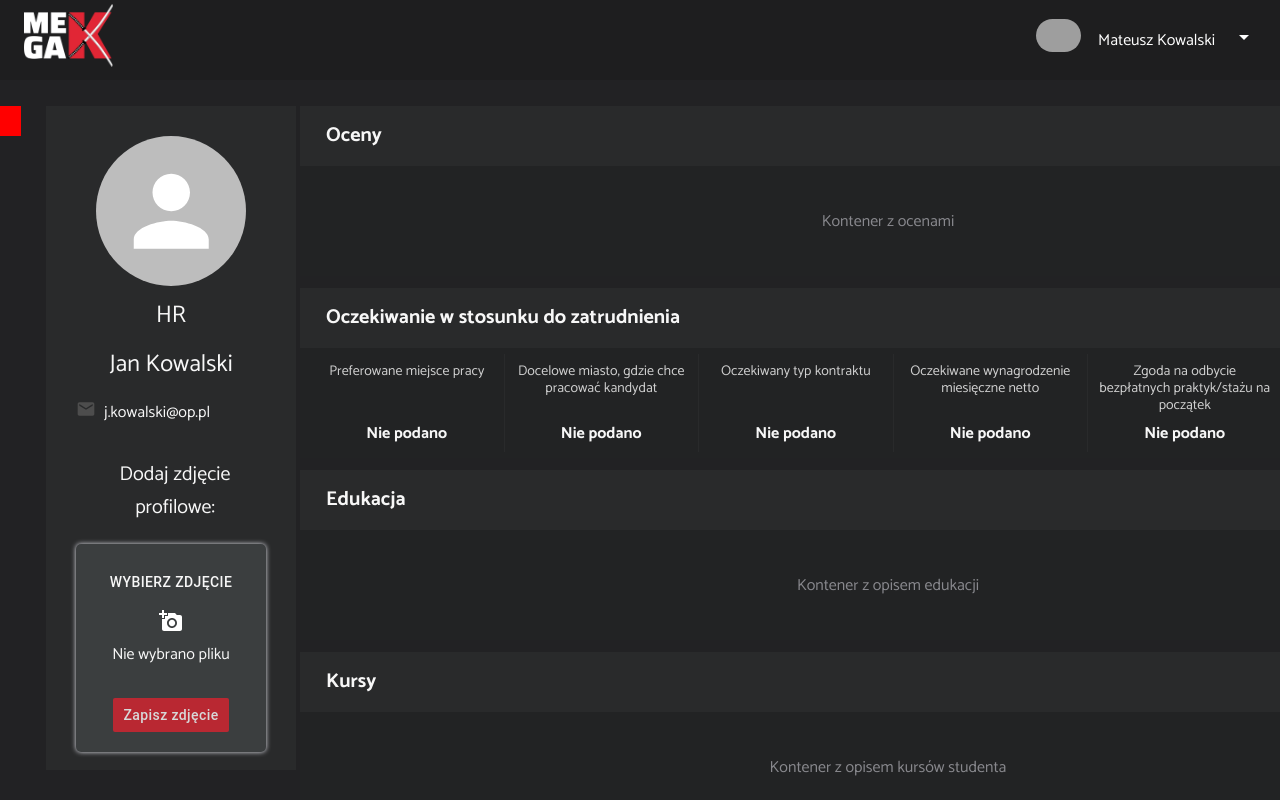
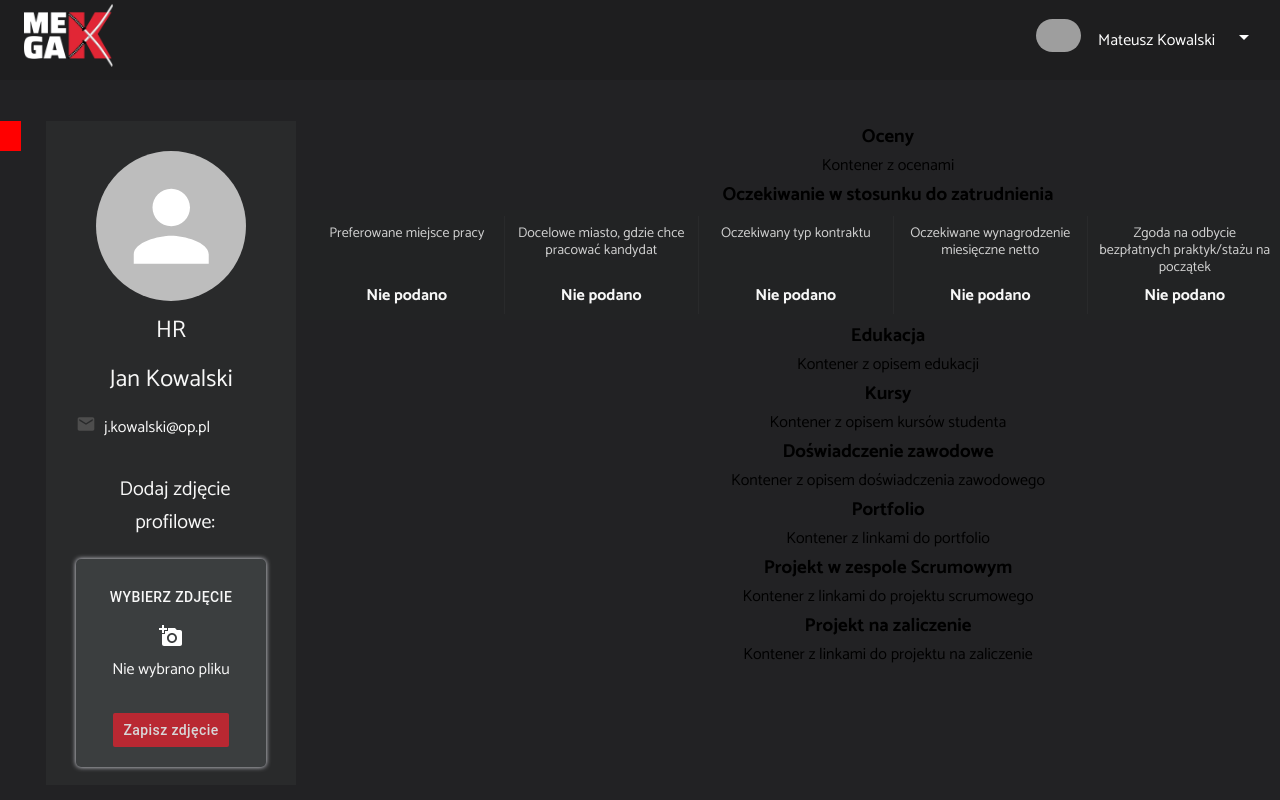
Before and after one commit to patrycja-dev41171/megak-headhunter-6-frontend, a React (Create React App) app: page /hr/student-profile/1 in a window 1280 px wide. Shown: the top 800 px of the page. Built offline with nearby package versions, Linux system fonts and the light colour scheme; grey boxes are pictures that could not be loaded.

Commit message:
Deleted unnecessary styles.

```diff
--- a/src/components/HrStudentProfileBox/HrStudentProfileBox.css
+++ b/src/components/HrStudentProfileBox/HrStudentProfileBox.css
@@ -4,32 +4,3 @@
     min-width: 67px;
     margin-right: 25px;
 }
-
-.hrStudentProfileView_subtitle {
-    font-size: 20px;
-    color: #f7f7f7;
-    background-color: #292A2B;
-    line-height: 60px;
-    min-height: 60px;
-    padding: 0 26px;
-    text-align: left;
-    display: flex;
-    flex-wrap: wrap;
-}
-
-.hrStudentProfileView_line {
-    margin-bottom: 12px;
-    background-color: #222324;
-}
-
-
-.hrStudentProfileView_gradesContent {
-    min-height: 110px;
-    color: #88888d;
-}
-
-.sidebarBox {
-    min-width: 250px;
-    max-width: 250px;
-    margin-right: 4px;
-}
```
